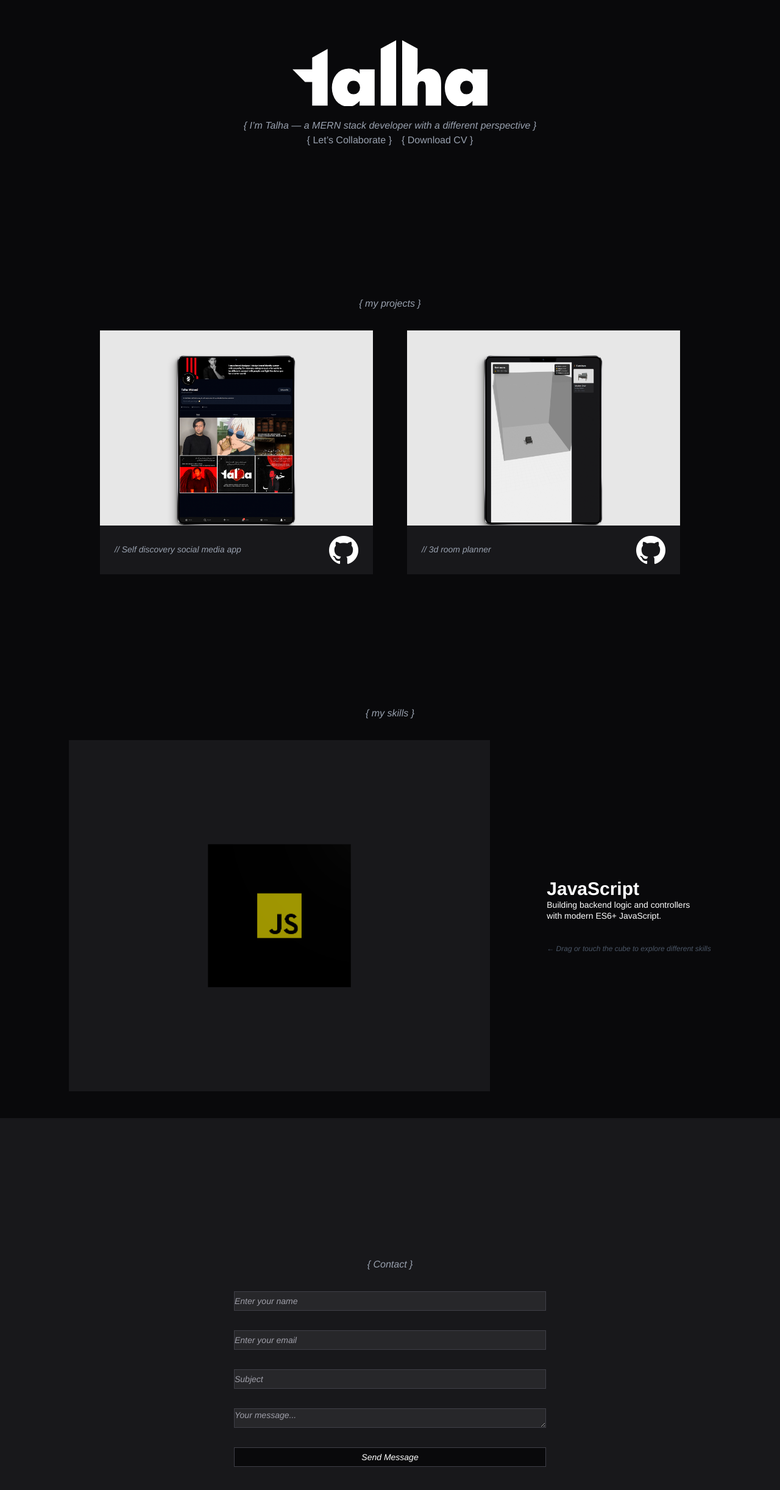
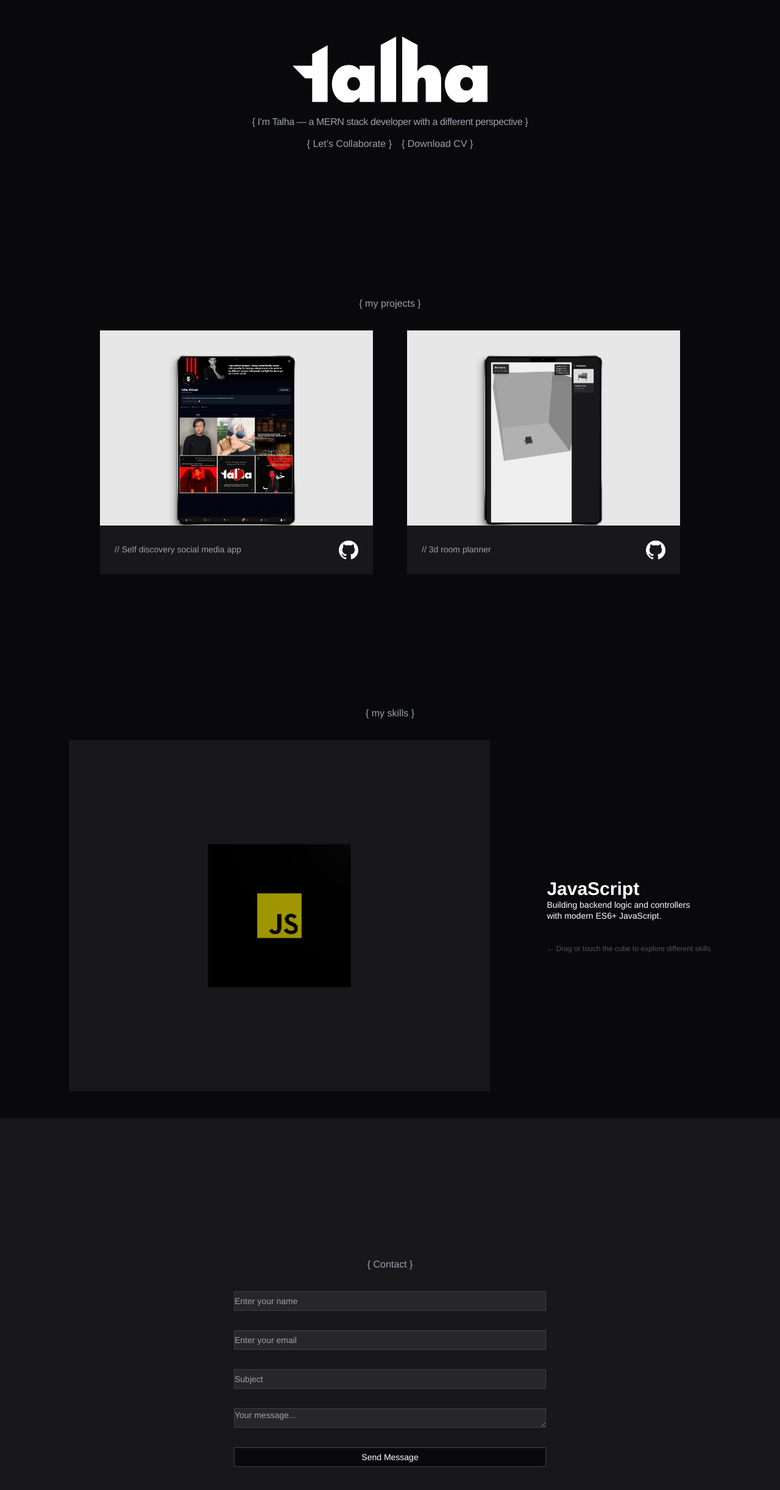
Before and after one commit to Talhawaleeed/myPortfolioSite, a React (Vite) app: page / in a window 1280 px wide. Shown: the part 246-2690 px from the top of the page at 61% size. Built offline with nearby package versions, Linux system fonts and the light colour scheme.

Commit message:
some things i fixed

```diff
--- a/index.html
+++ b/index.html
@@ -4,7 +4,7 @@
     <meta charset="UTF-8" />
     <link rel="icon" type="image/svg+xml" href="/vite.svg" />
     <meta name="viewport" content="width=device-width, initial-scale=1.0" />
-    <title>package.json</title>
+    <title>Talha Waleed</title>
   </head>
   <body>
     <div id="root"></div>
--- a/src/components/Buttons.jsx
+++ b/src/components/Buttons.jsx
@@ -10,7 +10,7 @@ function Buttons() {
       <div className="flex gap-4 mt-14">
         <a
           href="#contact"
-          className="inline-block px-8 py-2 text-gray-400 hover:text-white  transition-all duration-300"
+          className="inline-block px-8 py-2 text-gray-400 hover:text-white  transition-all duration-300  text-sm md:text-base"
         >
           {"{ Let’s Collaborate }"}
         </a>
@@ -18,7 +18,7 @@ function Buttons() {
         <a
           href="/Talha-Waleed-CV.pdf"
           download
-          className="inline-block px-8 py-2 text-gray-400 hover:text-white  transition-all duration-300"
+          className="inline-block px-8 py-2 text-gray-400 hover:text-white  transition-all duration-300 text-sm md:text-base"
         >
           {"{ Download CV }"}
         </a>
@@ -29,38 +29,3 @@ function Buttons() {
 }
 
 export default Buttons
-
-
-
-
-
-
-
-
-
-
-
-// import React from "react";
-
-// function Buttons() {
-//   return (
-//     <div className=" flex flex-col sm:flex-row gap-4 mt-6 sm:mt-8 justify-center items-center">
-//       <a
-//         href="#contact"
-//         className="inline-block px-8 py-2 text-gray-400 hover:text-white transition-all duration-300 text-sm sm:text-base"
-//       >
-//         {"{ Let’s Collaborate }"}
-//       </a>
-
-//       <a
-//         href="/Talha-Waleed-CV.pdf"
-//         download
-//         className="inline-block px-8 py-2 text-gray-400 hover:text-white transition-all duration-300 text-sm sm:text-base"
-//       >
-//         {"{ Download CV }"}
-//       </a>
-//     </div>
-//   );
-// }
-
-// export default Buttons;
--- a/src/components/Card.jsx
+++ b/src/components/Card.jsx
@@ -13,10 +13,10 @@ function Card({ content, image, link }) {
           {image}
 
           <div className="bar absolute bottom-0 bg-zinc-900 text-white w-full h-20 flex items-center justify-around">
-            <p className="text-gray-400 absolute italic text-sm leading-tight left-6">
+            <p className="text-gray-400 absolute font-mono text-sm leading-tight left-6">
               {content}
             </p>
-            <div className="icon absolute right-6 rounded-full w-12 h-12">
+            <div className="icon absolute right-6 rounded-full w-8 h-8">
               <img src="/images/icon.png" alt="" />
             </div>
           </div>
--- a/src/components/Contact.jsx
+++ b/src/components/Contact.jsx
@@ -6,7 +6,7 @@ function Contact() {
 
       <div className="container absolute w-1/2 h-1/2 flex flex-col justify-center items-center gap-8">
             <div className="heading mb-10 text-center">
-        <p className=" text-gray-400 text-sm md:text-base italic text-center max-w-lg px-4 whitespace-pre-line">
+        <p className=" text-gray-400 text-sm md:text-base font-mono text-center max-w-lg px-4 whitespace-pre-line">
           {"{ Contact }"}
         </p>
       </div>
@@ -23,7 +23,7 @@ function Contact() {
             id="name"
             required
             autoCapitalize="off"
-            className="text-white bg-zinc-800 h-8 text-sm italic border border-zinc-700 focus:outline-none focus:border-zinc-600  placeholder-zinc-400"
+            className="text-white bg-zinc-800 h-8 text-sm font-mono border border-zinc-700 focus:outline-none focus:border-zinc-600  placeholder-zinc-400"
           />
 
           <input
@@ -33,7 +33,7 @@ function Contact() {
             required
             id="email"
             autoCapitalize="off"
-            className="text-white bg-zinc-800 h-8 text-sm italic border border-zinc-700 focus:outline-none focus:border-zinc-600  placeholder-zinc-400"
+            className="text-white bg-zinc-800 h-8 text-sm font-mono border border-zinc-700 focus:outline-none focus:border-zinc-600  placeholder-zinc-400"
           />
 
           <input
@@ -43,7 +43,7 @@ function Contact() {
             id="subject"
             required
             autoCapitalize="off"
-            className="text-white bg-zinc-800 h-8 text-sm italic border border-zinc-700 focus:outline-none focus:border-zinc-600  placeholder-zinc-400"
+            className="text-white bg-zinc-800 h-8 text-sm font-mono border border-zinc-700 focus:outline-none focus:border-zinc-600  placeholder-zinc-400"
           />
 
           <textarea
@@ -54,12 +54,12 @@ function Contact() {
             required
             autoCapitalize="off"
             resize-none
-            className="text-white bg-zinc-800 h-8 text-sm italic border border-zinc-700 focus:outline-none focus:border-zinc-600  placeholder-zinc-400"
+            className="text-white bg-zinc-800 h-8 text-sm font-mono border border-zinc-700 focus:outline-none focus:border-zinc-600  placeholder-zinc-400"
           />
 
           <button
             type="submit"
-            className="text-white bg-zinc-950 h-8 text-sm italic border border-zinc-700 focus:outline-none focus:border-zinc-600  placeholder-zinc-400"
+            className="text-white bg-zinc-950 h-8 text-sm font-mono border border-zinc-700 focus:outline-none focus:border-zinc-600  placeholder-zinc-400"
           >
             Send Message
           </button>
--- a/src/components/HeroLogo.jsx
+++ b/src/components/HeroLogo.jsx
@@ -48,8 +48,8 @@ function HeroLogo() {
       </svg>
 
       <div className="flex items-center justify-center">
-        <div className="intro">
-          <p className=" text-gray-400 text-sm md:text-base italic text-center max-w-lg px-4 whitespace-pre-line">
+        <div className="intro flex flex-col gap-3 justify-center items-center">
+          <p className=" text-gray-400 text-xs tracking-tight md:text-base font-mono text-center max-w-lg px-4 md:w-2xl whitespace-pre-line">
             {
               "{ I’m Talha — a MERN stack developer with a different perspective }"
             }
--- a/src/components/Projects.jsx
+++ b/src/components/Projects.jsx
@@ -11,7 +11,7 @@ function Projects() {
                        py-16 px-4 sm:px-6 gap-8"
       >
         <div className="heading text-center mb-20">
-          <p className="text-gray-400 text-sm md:text-base italic max-w-lg whitespace-pre-line">
+          <p className="text-gray-400 text-sm md:text-base font-mono max-w-lg whitespace-pre-line">
             {"{ my projects }"}
           </p>
         </div>
--- a/src/components/SkillsCube.jsx
+++ b/src/components/SkillsCube.jsx
@@ -239,10 +239,10 @@ function SkillsCube() {
   return (
     <div
       id="skills"
-      className="w-full h-[78%] lg:h-[90%] realtive flex flex-col justify-center items-center bg-zinc-950 text-white lg:gap-8 gap-3"
+      className="w-full h-[78%] lg:h-[90%] realtive flex flex-col justify-center items-center bg-zinc-950 text-white lg:gap-8 gap-2"
     >
       <div className="heading text-center justify-center">
-        <h2 className="text-gray-400 text-sm md:text-base italic">
+        <h2 className="text-gray-400 text-sm md:text-base font-mono">
           {"{ my skills }"}
         </h2>
       </div>
@@ -272,7 +272,7 @@ function SkillsCube() {
               {skills[activeFace].description}
             </p>
 
-            <p className="text-gray-600 text-xs italic mt-3">
+            <p className="text-gray-600 text-xs font-mono mt-3">
               ← Drag or touch the cube to explore different skills
             </p>
           </div>
```
